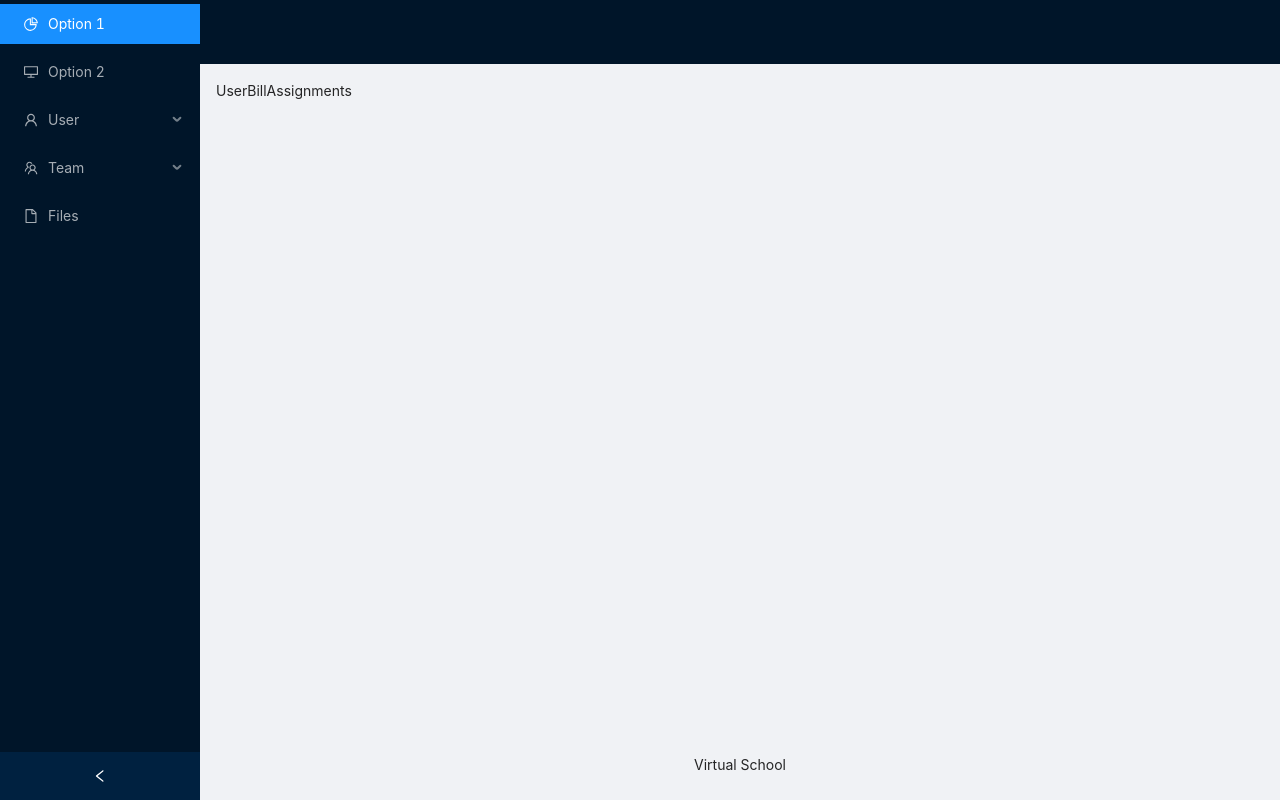
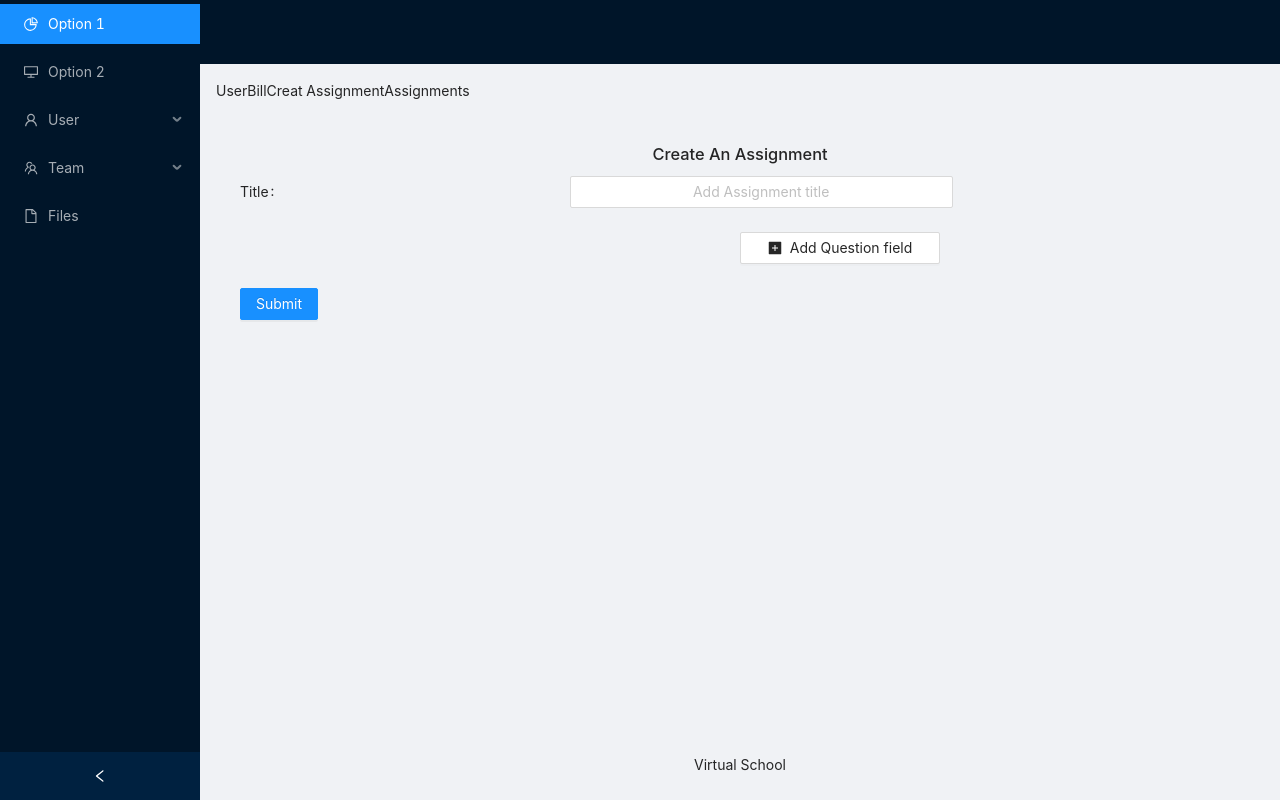
Before and after one commit to hamisicodes/VIRTUALSCHOOL, a React (Create React App) app in the folder frontend/: page /createAssignment in a window 1280 px wide. Built offline with nearby package versions, Linux system fonts and the light colour scheme.

Commit message:
created assignmentCreate container to hold question forms for creating assignment; styling and designing to my specification yet achieved, also added the same form in a new created questionfom which will be a set of forms; this is just a precaution of lossing my work so far

```diff
--- a/frontend/src/App.js
+++ b/frontend/src/App.js
@@ -5,6 +5,7 @@ import Layoutframe from './containers/Layoutframe';
 import AssignmentList from './containers/AssignmentList';
 import AssignmentDetail from './containers/AssignmentDetail';
 import DemoList from './components/DemoList';
+import GroupedAssignmentCreate from './containers/AssignmentCreate';
 
 
 function App() {
@@ -16,6 +17,7 @@ function App() {
         <Route path='/' exact component={ DemoList} />
         <Route path= '/assignmentlist' component={AssignmentList}/>
         <Route path= '/assignment/:id' component={AssignmentDetail}/>
+        <Route path = '/createAssignment' component={GroupedAssignmentCreate}/>
         </Switch>
       </Layoutframe>
     </div>
--- /dev/null
+++ b/frontend/src/containers/AssignmentCreate.js
@@ -0,0 +1,89 @@
+import React from 'react';
+import { Form, Input, Button } from 'antd';
+import { MinusCircleOutlined, PlusSquareFilled } from '@ant-design/icons';
+
+
+const GroupedAssignmentCreate = () => {
+  const onFinish = values => {
+    console.log('Received values of form:', values);
+  };
+
+  return (
+    <Form name="dynamic_form_item" onFinish={onFinish} >
+        <h1 style = {{textAlign:"center"}}>Create An Assignment</h1>
+        {/* <Form.Item
+            required={false}
+
+        > */}
+            <Form.Item
+            style={{textAlign:"center"}}
+                label ={"Title: "}
+                validateTrigger={['onChange', 'onBlur']}
+                rules={[
+                {
+                    required :true,
+                    message: "Please input a title this Assignment(Hint: Supposed to be related with the Course/Subject/Module/Topic)!"
+                },
+                ]}>
+                <Input placeholder="Add Assignment title" required style={{ width: '40%', textAlign:"center" }} />
+            </Form.Item>
+      <Form.List
+        name="names"
+
+      >
+        {(fields, { add, remove }, { errors }) => (
+          <>
+            {fields.map((field, index) => (
+              <Form.Item
+                // label={index === 0 ? 'Questions' : ''}
+                required={false}
+                key={field.key}
+                style = {{textAlign:'center'}}
+              >
+                <Form.Item
+                  {...field}
+                  validateTrigger={['onChange', 'onBlur']}
+                  rules={[
+                    {
+                      required: true,
+                      whitespace: true,
+                      message: "Please input Question's Statement or delete this field.",
+                    },
+                  ]}
+                  noStyle
+                >
+                <Input placeholder="Question Statement" style={{ width: '60%', textAlign:"center" }} />
+                </Form.Item>
+                {fields.length > 1 ? (
+                  <MinusCircleOutlined
+                    className="dynamic-delete-button"
+                    onClick={() => remove(field.name)}
+                  />
+                ) : null}
+              </Form.Item>
+            ))}
+            <Form.Item style ={{textAlign:"center"}}>
+              <Button
+                type="default"
+                onClick={() => add()}
+                style={{ width: '20%',  marginLeft: '200px'  }}
+
+                icon={<PlusSquareFilled />}
+              >
+                Add Question field
+              </Button>
+              <Form.ErrorList errors={errors} />
+            </Form.Item>
+          </>
+        )}
+      </Form.List>
+      <Form.Item>
+        <Button type="primary" htmlType="submit">
+          Submit
+        </Button>
+      </Form.Item>
+    </Form>
+  );
+};
+
+export default GroupedAssignmentCreate;
--- a/frontend/src/containers/Layoutframe.js
+++ b/frontend/src/containers/Layoutframe.js
@@ -58,7 +58,10 @@ const Layoutframe = (props)=>{
               <Breadcrumb style={{ margin: '16px 0' }}>
                 <Link to=''><Breadcrumb.Item>User</Breadcrumb.Item></Link>
                 <Link>  <Breadcrumb.Item>Bill</Breadcrumb.Item></Link>
-                <Link to='assignmentlist'> <Breadcrumb.Item >Assignments</Breadcrumb.Item></Link>
+                  {/* {props.userauthentication? props.is_educator(the createassignment link)} */}
+                  <Link to='createAssignment'><Breadcrumb.Item>Creat Assignment</Breadcrumb.Item></Link>
+                <Link to='assignmentlist'>
+                <Breadcrumb.Item >Assignments</Breadcrumb.Item></Link>
               </Breadcrumb>
               <div className="site-layout-background" style={{ padding: 24, minHeight: 360 }}>
                 {props.children}
```
Also changed, not shown: frontend/src/containers/QuestionForm.js (added, +90 -0 lines).
